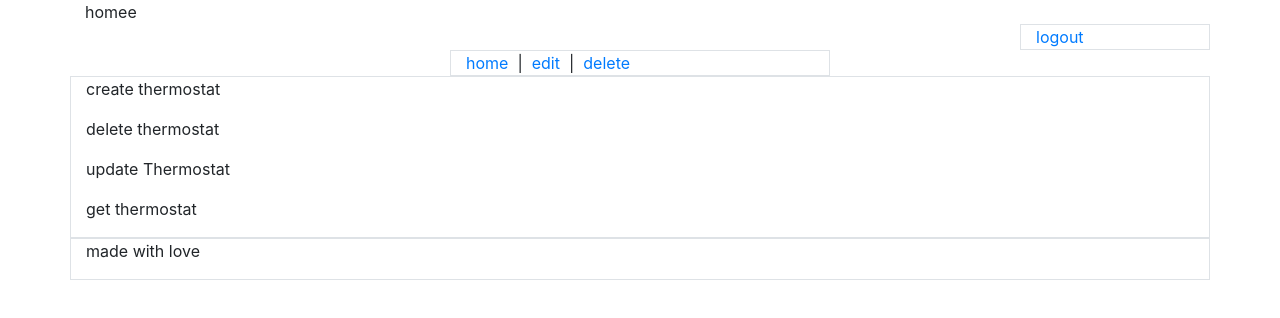
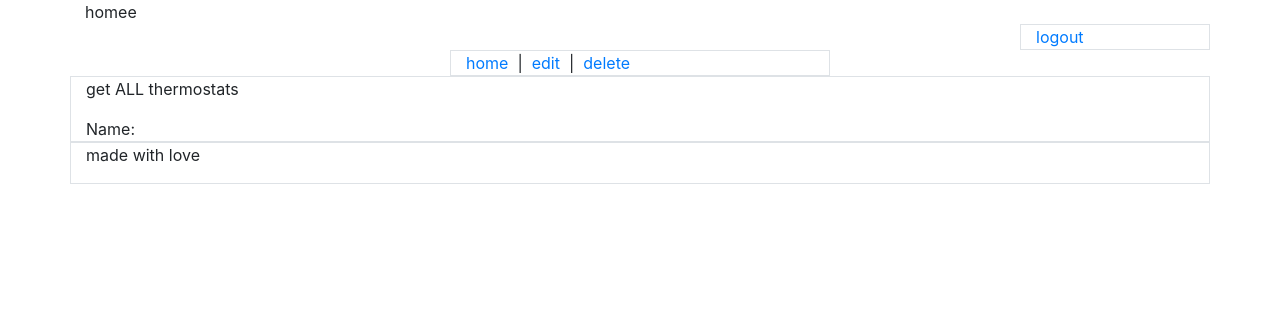
Before and after one commit to Bukixo/ThermoFundraiserV2, a website: page index.html in a window 1280 px wide. Drawn offline with nearby package versions, Linux system fonts and the light colour scheme.

Commit message:
printed out a theromstat

```diff
--- a/src/home/home.component.html
+++ b/src/home/home.component.html
@@ -13,11 +13,11 @@ homee
   </div>
   <div class="row">
       <div class="col-md-12 border crud-component">
-          <create-thermostat></create-thermostat>
+          <!-- <create-thermostat></create-thermostat>
           <delete-thermostat></delete-thermostat>
           <update-thermostat></update-thermostat>
-          <get-thermostat></get-thermostat>
-          <get-all-thermostats></get-all-thermostats>
+          <get-thermostat></get-thermostat> -->
+          <list-all-thermostats></list-all-thermostats>
       </div>
   </div>
   <div class="row">
--- a/src/thermostats/listAllThermostat/listAllThermostat.component.html
+++ b/src/thermostats/listAllThermostat/listAllThermostat.component.html
@@ -1,3 +1,8 @@
 <p>
     get ALL thermostats
 </p>
+
+<div class="row" ng-repeat="thermostat in $ctrl.thermostats">
+    <div class="col-md-2">Name:</div>
+    <div class="col-md-6">{{thermostatgi}}</div>
+</div>
--- a/src/thermostats/listAllThermostat/listAllThermostat.component.js
+++ b/src/thermostats/listAllThermostat/listAllThermostat.component.js
@@ -5,21 +5,61 @@ var app;
         var listAllThermostatComponent;
         (function (listAllThermostatComponent) {
             "use strict";
-            // interface ICompanyDetailsV2Vm {
-            //     leadId: string;
-            //     organisation: app.domain.IOnboardingOrganisationDetailsV2;
-            //     saveCompanyDetails: () => void;
-            //     dataLoaded: boolean;
-            // }
-            // class CompanyDetailsV2Controller implements ICompanyDetailsV2Vm {
-            // interface IListAllThermostat
-            var ListAllThermostats = /** @class */ (function () {
-                function ListAllThermostats() {
+            var ListAllThermostatsController = /** @class */ (function () {
+                function ListAllThermostatsController() {
+                }
+                ;
+                ListAllThermostatsController.prototype.getThermostats = function () {
+                    this.thermostats = [
+                        {
+                            "thermostatId": 1,
+                            "imageUrl": "https://i.pinimg.com/564x/56/f7/0a/56f70aca3170062c6f5e22d834c3f3fd.jpg",
+                            "name": "nigeria",
+                            "deadline": new Date(2021, 10, 20),
+                            "creationDate": new Date().toLocaleDateString(),
+                            "capitalGoal": 2000,
+                            "currentCapital": 50,
+                            "remainingCapital": this.calculateRemainingCapital("capitalGoal", "currentCpital")
+                        }
+                        // {
+                        //     "thermostatId" : 2,
+                        //     "imageUrl": "https://i.pinimg.com/564x/8e/74/f3/8e74f3b2ae463bd38b356a81c089b44c.jpg",
+                        //     "name" : "teeth whitening",
+                        //     "deadline" : new Date(2020, 12, 20),
+                        //     "creationDate": new Date().toLocaleDateString(),
+                        //     "capitalGoal": 500,
+                        //     "currentCapital": 35,
+                        //     "remainingCapital": this.calculateRemainingCapital("capitalGoal", "currentCpital")
+                        // },
+                        // {
+                        //     "thermostatId" : 2,
+                        //     "imageUrl": "https://i.pinimg.com/564x/34/11/c1/3411c1149a31de5d2c7d45547dabf35f.jpg",
+                        //     "name" : "YSL Bag",
+                        //     "deadline" : new Date(2020, 12, 20),
+                        //     "creationDate": new Date().toLocaleDateString(),
+                        //     "capitalGoal": 500,
+                        //     "currentCapital": 35,
+                        //     "remainingCapital": this.calculateRemainingCapital("capitalGoal", "currentCpital")
+                        // }
+                    ];
+                };
+                ListAllThermostatsController.prototype.calculateRemainingCapital = function (capitalGoal, currentCapital) {
+                    return this.remainingCapital = capitalGoal - currentCapital;
+                };
+                ListAllThermostatsController.prototype.$onInit = function () {
+                    this.getThermostats();
+                    console.log("thermostat", this.thermostats);
+                };
+                return ListAllThermostatsController;
+            }());
+            var ListAllThermostatsComponent = /** @class */ (function () {
+                function ListAllThermostatsComponent() {
                     this.templateUrl = "src/thermostats/listAllThermostat/listAllThermostat.component.html";
+                    this.controller = ListAllThermostatsController;
                 }
-                return ListAllThermostats;
+                return ListAllThermostatsComponent;
             }());
-            angular.module("app.crud.listAllThermostatsComponent").component("listAllThermostats", new ListAllThermostats());
+            angular.module("app.crud.listAllThermostatsComponent").component("listAllThermostats", new ListAllThermostatsComponent());
         })(listAllThermostatComponent = crud.listAllThermostatComponent || (crud.listAllThermostatComponent = {}));
     })(crud = app.crud || (app.crud = {}));
 })(app || (app = {}));
--- a/src/viewModels/thermostatmodel.js
+++ b/src/viewModels/thermostatmodel.js
@@ -3,12 +3,12 @@ var app;
     var domain;
     (function (domain) {
         var Thermostat = /** @class */ (function () {
-            function Thermostat(thermostatId, name, deadline, creationDate, goalDate, currentCapital, capitalGoal, remainingCapital) {
+            function Thermostat(thermostatId, imageUrl, name, deadline, creationDate, currentCapital, capitalGoal, remainingCapital) {
                 this.thermostatId = thermostatId;
+                this.imageUrl = imageUrl;
                 this.name = name;
                 this.deadline = deadline;
                 this.creationDate = creationDate;
-                this.goalDate = goalDate;
                 this.currentCapital = currentCapital;
                 this.capitalGoal = capitalGoal;
                 this.remainingCapital = remainingCapital;
```
Also changed, not shown: src/thermostats/listAllThermostat/listAllThermostat.component.ts (+69 -10 lines), src/viewModels/thermostatmodel.ts (+4 -4 lines).
